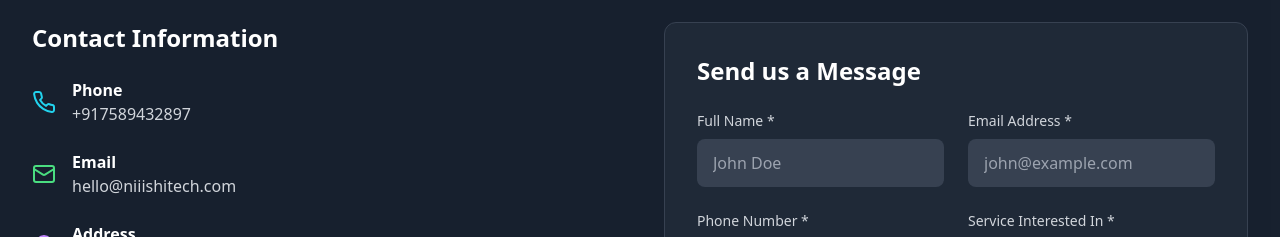
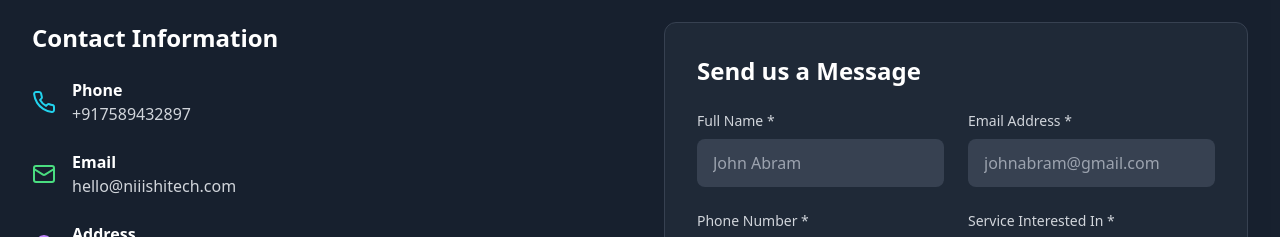
Before and after one commit to sws121-max/niiishitech_web, a React (Vite) app: page / in a window 1280 px wide. Shown: the part 2360-2597 px from the top of the page. Built offline with nearby package versions, Linux system fonts and the light colour scheme.

Commit message:
Update ContactForm.tsx

```diff
--- a/src/components/ContactForm.tsx
+++ b/src/components/ContactForm.tsx
@@ -132,7 +132,7 @@
               className={`w-full px-4 py-3 bg-gray-700 text-white rounded-lg focus:outline-none focus:ring-2 transition-colors ${
                 errors.name ? 'border-2 border-red-500 focus:ring-red-400' : 'focus:ring-cyan-400'
               }`}
-              placeholder="John Doe"
+              placeholder="John Abram"
             />
             {errors.name && <p className="mt-1 text-sm text-red-400">{errors.name}</p>}
           </div>
@@ -150,7 +150,7 @@
               className={`w-full px-4 py-3 bg-gray-700 text-white rounded-lg focus:outline-none focus:ring-2 transition-colors ${
                 errors.email ? 'border-2 border-red-500 focus:ring-red-400' : 'focus:ring-cyan-400'
               }`}
-              placeholder="john@example.com"
+              placeholder="johnabram@gmail.com"
             />
             {errors.email && <p className="mt-1 text-sm text-red-400">{errors.email}</p>}
           </div>
```
